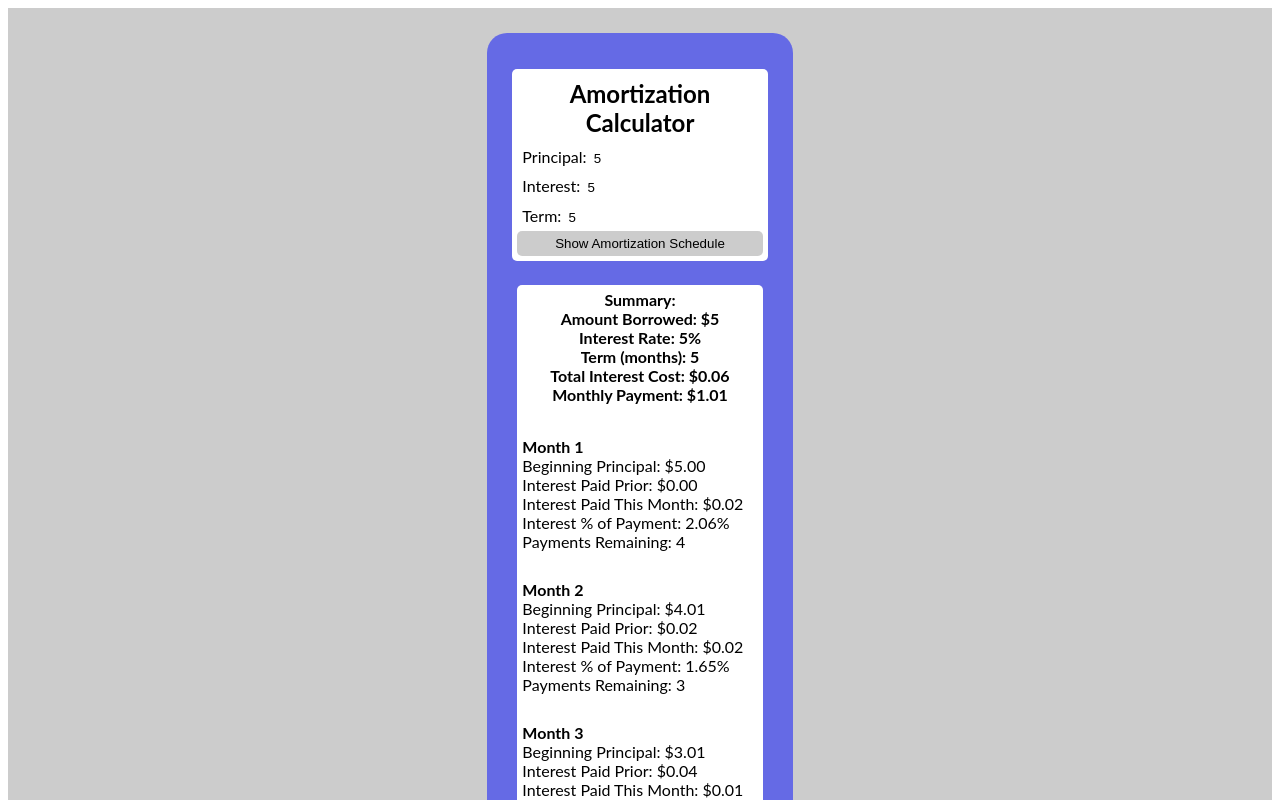
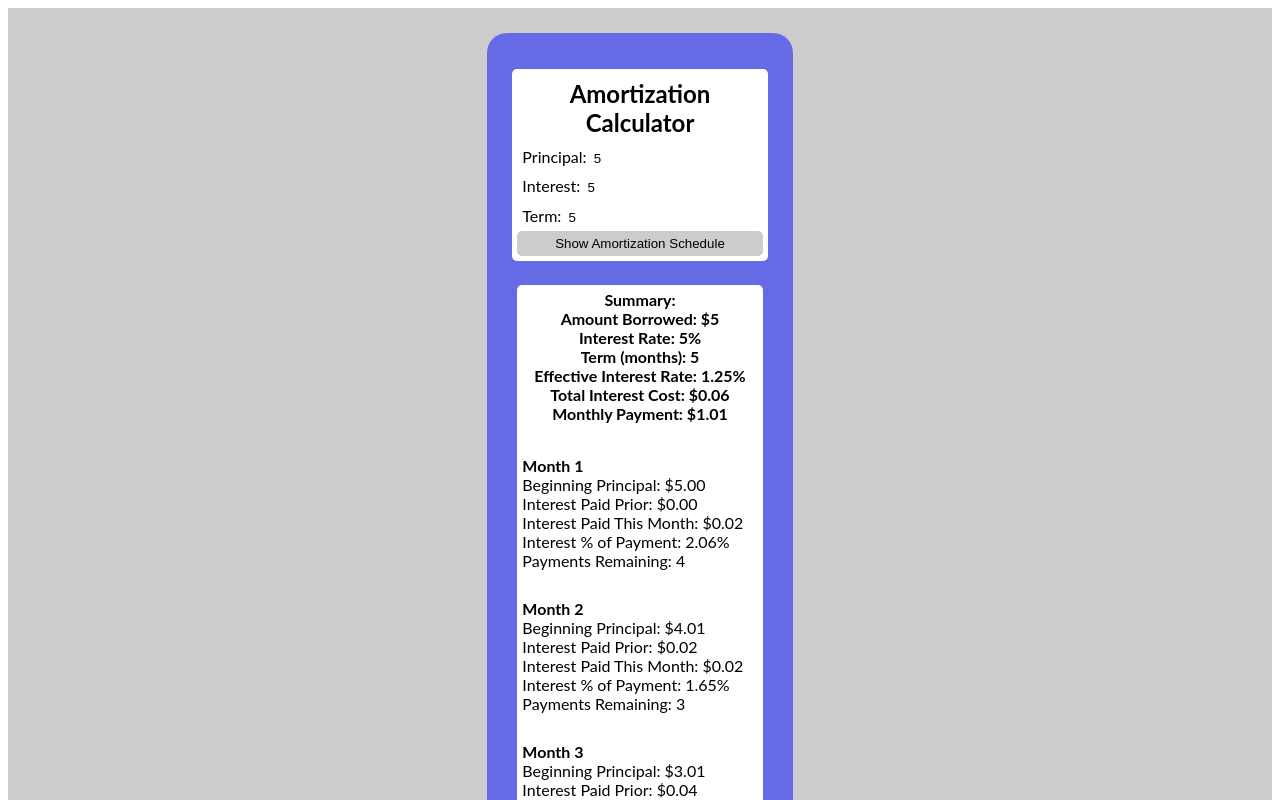
Before and after one commit to fsundstedt/amort-calculator-04-13-2020, a React (Create React App) app: page / in a window 1280 px wide. Both pictures are taken after typing "5", "5", "5" into the empty fields and a click on the button "Show Amortization Schedule". Shown: the top 800 px of the page. Built offline with nearby package versions, Linux system fonts and the light colour scheme.

Commit message:
added total effective interest rate.

```diff
--- a/src/components/Payments.jsx
+++ b/src/components/Payments.jsx
@@ -68,6 +68,9 @@ export default function Payments({borrowDate, startDate, principal, time, intere
                         Term (months): {time}
                     </div>
                     <div>
+                        Effective Interest Rate: {(((schedule[time-1].paidInt + schedule[time-1].currentInt)/principal) * 100).toFixed(2)}%
+                    </div>
+                    <div>
                         Total Interest Cost: ${addCommas((schedule[time-1].paidInt + schedule[time-1].currentInt).toFixed(2))}
                     </div>
                 </div>
```
